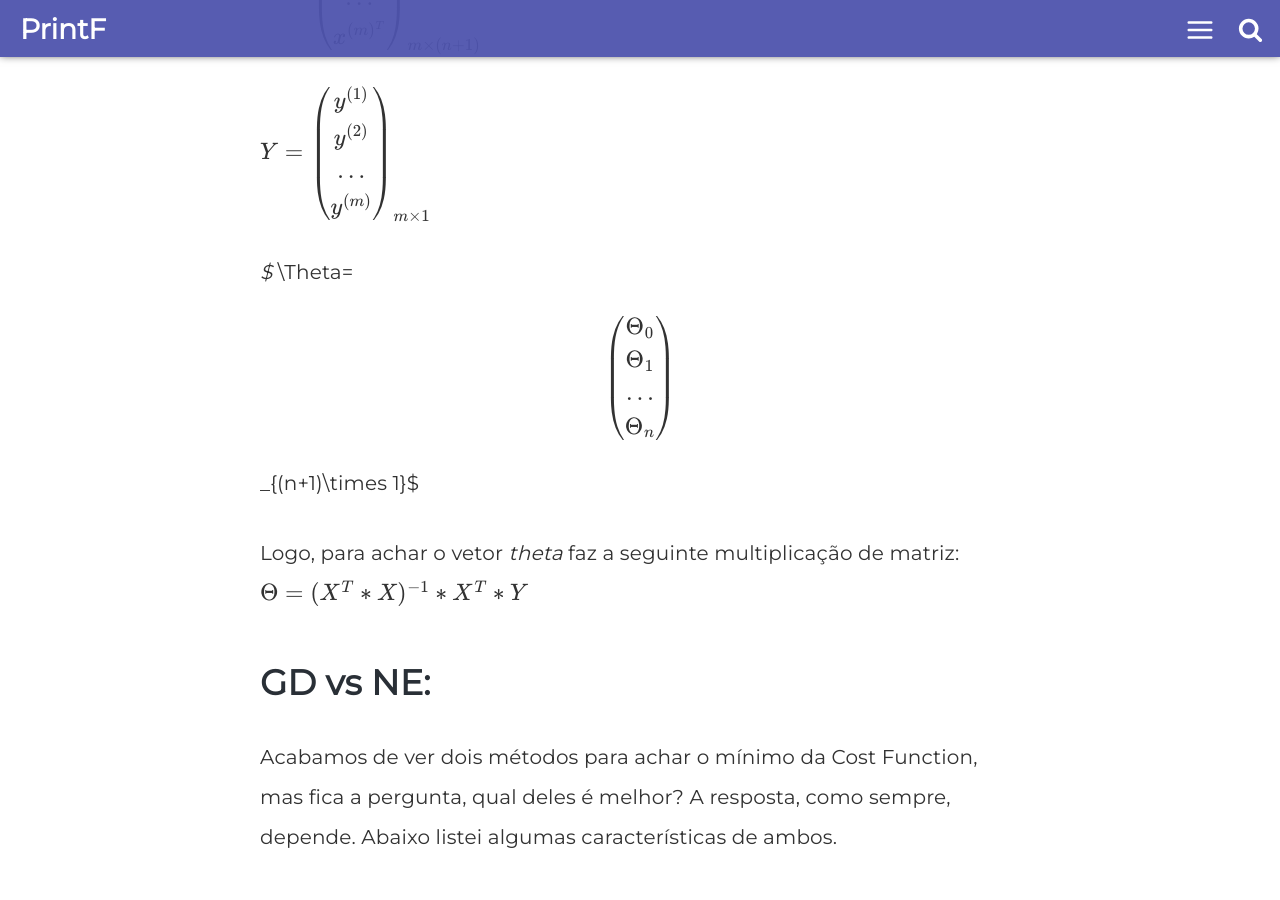
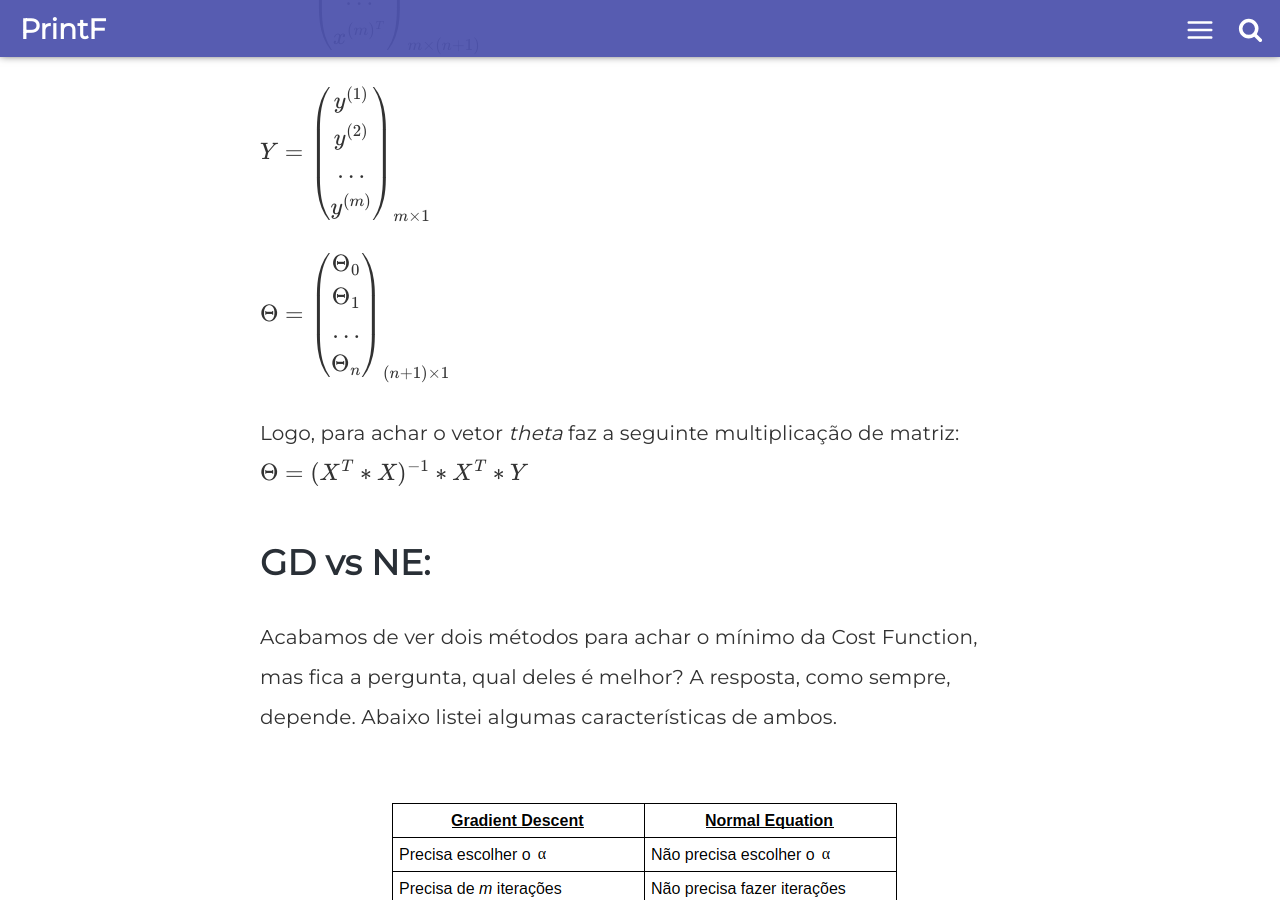
Before and after one commit to comppet/PrintF, a Jekyll site: the page built from _posts/2020-05-16-regressao-linear-a-matematica-por-tras-de-um-dos-principais-algoritmos-de-machine-learning.md, in a window 1280 px wide and 900 px high, scrolled down 9494 px. Built offline with Jekyll 4.4.1, drawn with Linux system fonts in a browser that asks for light colours; formulas are drawn with MathJax 3; comment, search, counter and statistics services are not loaded.

```diff
--- a/_posts/2020-05-16-regressao-linear-a-matematica-por-tras-de-um-dos-principais-algoritmos-de-machine-learning.md
+++ b/_posts/2020-05-16-regressao-linear-a-matematica-por-tras-de-um-dos-principais-algoritmos-de-machine-learning.md
@@ -166,7 +166,7 @@ $X=\\begin{pmatrix}x^{(1)^{T}}\\\\x^{(2)^{T}}\\\\...\\\\x^{(m)^{T}}\\end{pmatrix
 
 $Y=\\begin{pmatrix}y^{(1)}\\\\y^{(2)}\\\\...\\\\y^{(m)}\\end{pmatrix}_{m\\times 1}$
 
-_$_ \\Theta=\\begin{pmatrix}\\Theta_{0}\\\\ \\Theta_{1}\\\\...\\\\ \\Theta_{n}\\end{pmatrix}_{(n+1)\\times 1}$
+$ \\Theta=\\begin{pmatrix}\\Theta_{0} \\\\ \\Theta_{1}\\\\...\\\\ \\Theta_{n}\\end{pmatrix}_{(n+1)\\times 1}$
 
 Logo, para achar o vetor _theta_ faz a seguinte multiplicação de matriz: $\\Theta=(X^{T} * X)^{-1} * X^{T} * Y$
 
```
